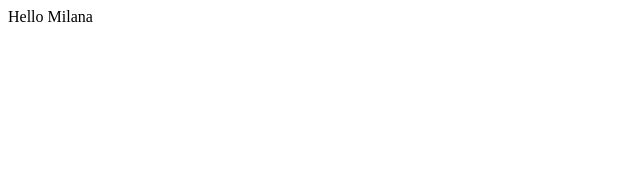
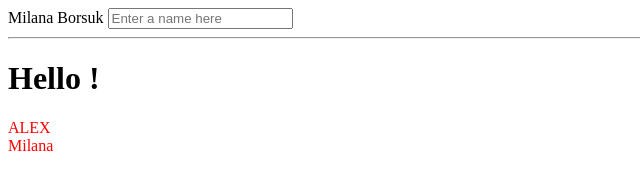
Before and after one commit to MilanaBorsuk/MilanaExampleNodeJSAngular, a website: page index.html in a window 1280 px wide. Shown: the whole page, without its empty margins (0-640 px from the left). Drawn offline with nearby package versions, Linux system fonts and the light colour scheme.

Commit message:
for milana

```diff
--- a/app.js
+++ b/app.js
@@ -1,2 +1 @@
-var msg = 'Hello World';
-console.log(msg);
+var app = angular.module("app", []);
--- a/index.html
+++ b/index.html
@@ -1,13 +1,23 @@
-<html>
+<!doctype html>
+<html ng-app='app'>
 
 <head>
-    <title>Milana Example</title>
+  <script src="https://ajax.googleapis.com/ajax/libs/angularjs/1.6.0-rc.2/angular.min.js"></script>
+  <script src="app.js"></script>
+  <script src="main-controller.js"></script>
+
 </head>
 
 <body>
-    <div>
-        Hello Milana
-    </div>
+  <div ng-controller="main-controller">
+    <label>{{name}}</label>
+    <input type="text" ng-model="yourName" placeholder="Enter a name here">
+    <hr>
+    <h1>Hello {{yourName}}!</h1>
+    <div bold>ALEX</div>
+
+    <div bold>Milana</div>
+  </div>
 </body>
 
 </html>
--- /dev/null
+++ b/main-controller.js
@@ -0,0 +1,16 @@
+app.controller("main-controller", function ($scope) {
+    $scope.name = 'Milana Borsuk';
+
+}).directive('bold', function () {
+
+    function link(scope, element, attrs) {
+
+
+            element.css("color", "red");
+
+    }
+
+    return {
+        link: link
+    };
+});
```
Also changed, not shown: package.json (+8 -1 lines), start.js (added, +14 -0 lines).
